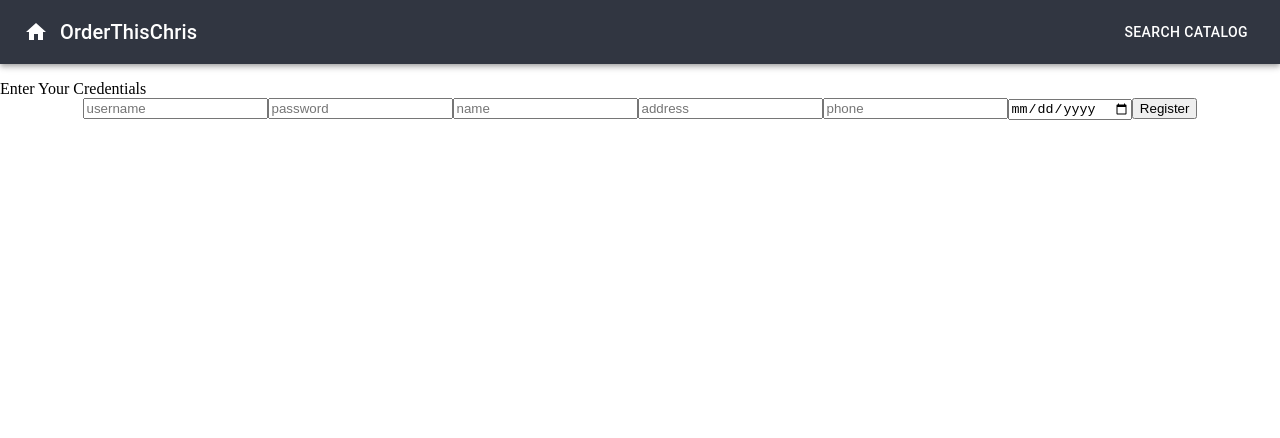
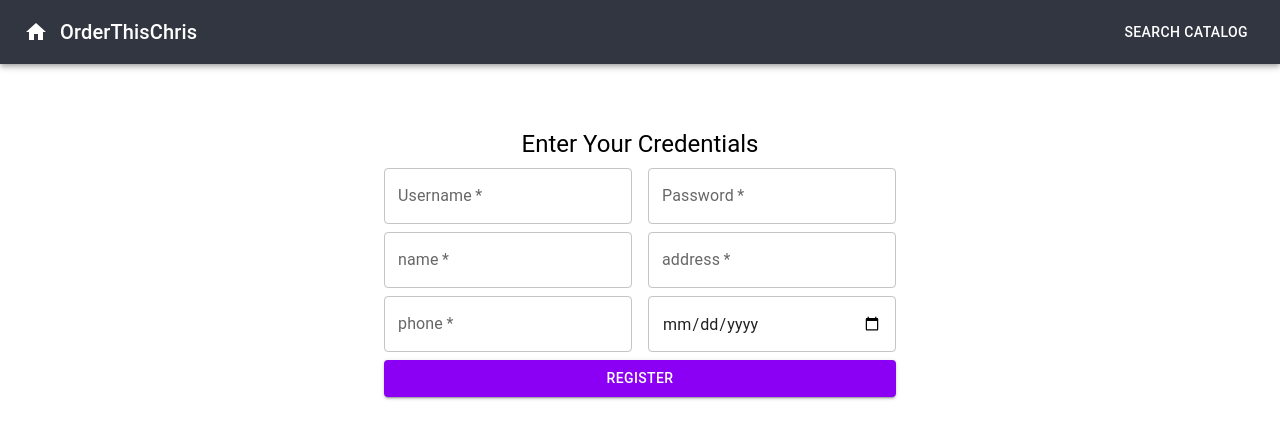
Before and after one commit to milesclark0/CS348_Project_Frontend, a React (Create React App) app: page /register in a window 1280 px wide. Shown: the top 438 px of the page. Built offline with nearby package versions, Linux system fonts and the light colour scheme.

Commit message:
styles for register page

```diff
--- a/src/components/Header.js
+++ b/src/components/Header.js
@@ -23,7 +23,7 @@ const Header = (props) => {
   return (
     <AppBar position="static" color="primary" sx={{mb: '16px'}}>
       <Toolbar>
-        <IconButton size="large" edge="start" color="inherit">
+        <IconButton size="large" edge="start" color="inherit" onClick={() => navigate("/")}>
           <HomeIcon />
         </IconButton>
         <Typography variant="h6" component="div" sx={{flexGrow: 1}}>
--- a/src/pages/HomePage.js
+++ b/src/pages/HomePage.js
@@ -110,9 +110,14 @@ const HomePage = (props) => {
         onChange={(e, value) => {
           const tempCartItems = [...cartItems];
           tempCartItems[props.index].name = value;
-          tempCartItems[props.index].item_id = items.find(
+          const foundItem = items.find(
             (name) => name.name === value
-          ).item_id;
+          )?.item_id;
+          if (foundItem) {
+            tempCartItems[props.index].item_id = foundItem;
+          } else {
+            return;
+          }
           setCartItems(tempCartItems);
           setTotal(calculateTotal());
         }}
--- a/src/pages/RegisterPage.js
+++ b/src/pages/RegisterPage.js
@@ -3,6 +3,7 @@ import { StatusCodes } from "http-status-codes";
 import * as api from "../api/api";
 import CustomerProfile from "../objects/CustomerProfile";
 import { useNavigate } from "react-router-dom";
+import { Box, TextField, Typography, Stack, Button } from "@mui/material";
 
 const LoginPage = (props) => {
   const [username, setUsername] = useState("");
@@ -19,7 +20,7 @@ const LoginPage = (props) => {
   //clears error message on input change
   useEffect(() => {
     setErrMsg("");
-  }, [username, password]);
+  }, [username, password, name, address, phone, birth_date]);
 
   const register = async (e) => {
     e.preventDefault();
@@ -60,50 +61,89 @@ const LoginPage = (props) => {
   };
 
   return (
-    <div>
+    <Box
+      sx={{
+        marginTop: 8,
+        display: "flex",
+        flexDirection: "column",
+        alignItems: "center",
+      }}
+    >
+      <Typography component="h1" variant="h5">
         Enter Your Credentials
-      <form>
-        <input
+      </Typography>
+      <Box component="form" onSubmit={register} noValidate sx={{ mt: 1 }}>
+        <Stack spacing={2} direction="row">
+          <TextField
             id="usernameTextBox"
-          type={"text"}
-          placeholder="username"
+            required
+            fullWidth
+            label="Username"
+            autoComplete="username"
+            error={errMsg.includes("username")}
             onChange={(e) => setUsername(e.target.value)}
-        ></input>
-        <input
+          />
+          <TextField
+            fullWidth
             id="passwordTextBox"
-          type={"password"}
-          placeholder="password"
-          autoComplete="new-password"
+            type="password"
+            label="Password"
+            required
+            autoComplete="current-password"
             onChange={(e) => setPass(e.target.value)}
-        ></input>
-        <input
+            error={errMsg.includes("password")}
+          />
+        </Stack>
+        <Stack spacing={2} direction="row" sx={{mt:1}}>
+          <TextField
             id="nameTextBox"
-          type={"text"}
-          placeholder="name"
+            required
+            label="name"
+            autoComplete="name"
+            fullWidth
             onChange={(e) => setName(e.target.value)}
-        ></input>
-        <input
+            error={errMsg.includes("name")}
+          />
+          <TextField
             id="addressTextBox"
-          type={"text"}
-          placeholder="address"
+            required
+            fullWidth
+            label="address"
             onChange={(e) => setAddress(e.target.value)}
-        ></input>
-        <input
+            error={errMsg.includes("address")}
+          />
+        </Stack>
+        <Stack spacing={2} direction="row" sx={{mt:1}}>
+          <TextField
             id="phoneTextBox"
-          type={"text"}
-          placeholder="phone"
+            required
+            fullWidth
+            label="phone"
             max={10}
             onChange={(e) => setPhone(e.target.value)}
-        ></input>
-        <input
+            error={errMsg.includes("phone")}
+          ></TextField>
+          <TextField
+            required
+            fullWidth
             id="birthDateTextBox"
             type={"date"}
             onChange={(e) => setBirthDate(e.target.value)}
-        ></input>
-        <button onClick={(e) => register(e)}>Register</button>
-      </form>
+            error={errMsg.includes("birth_date")}
+          ></TextField>
+        </Stack>
+        <Button
+          sx={{ mt: 1, mb: 2 }}
+          variant="contained"
+          color="secondary"
+          fullWidth
+          onClick={(e) => register(e)}
+        >
+          Register
+        </Button>
+      </Box>
       {errMsg && !isLoggedIn && <div style={{ color: "Red" }}>{errMsg}</div>}
-    </div>
+    </Box>
   );
 };
 
```
Lines whose indentation alone changed are shown as unchanged.
